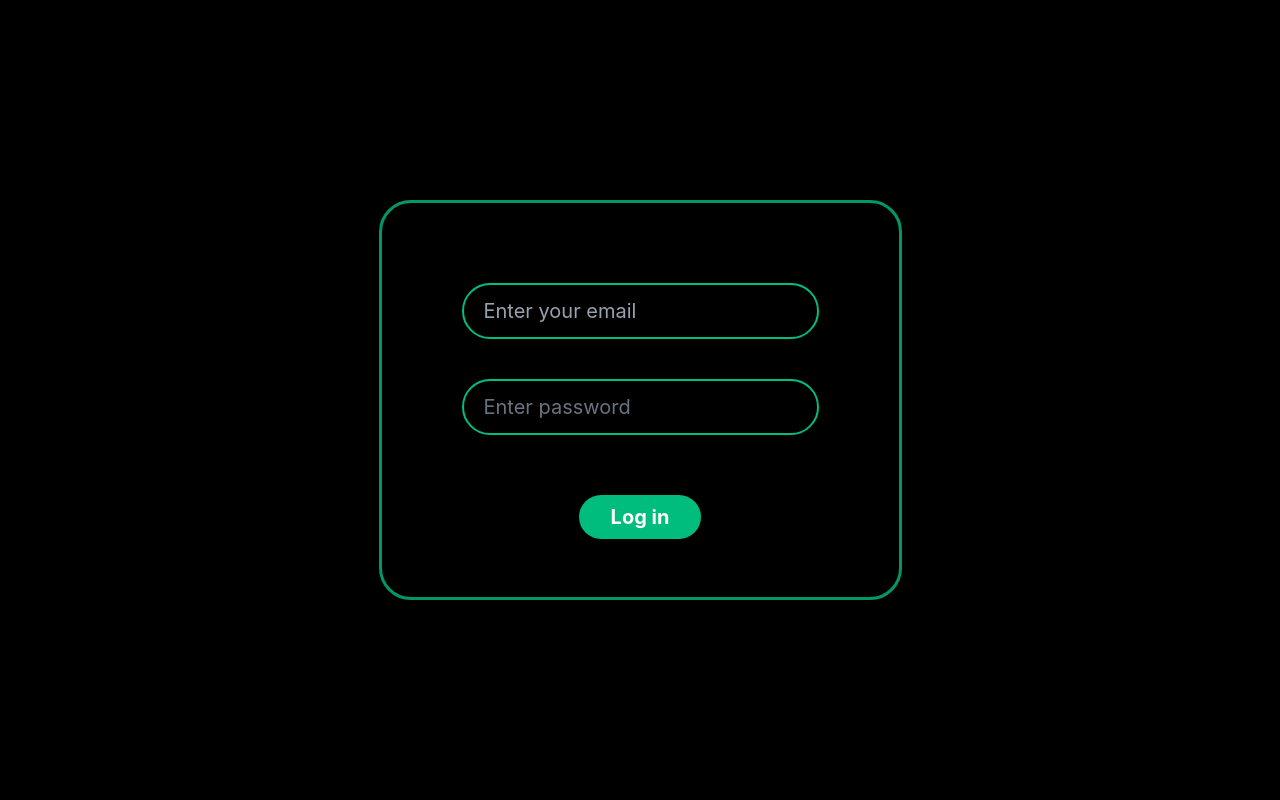
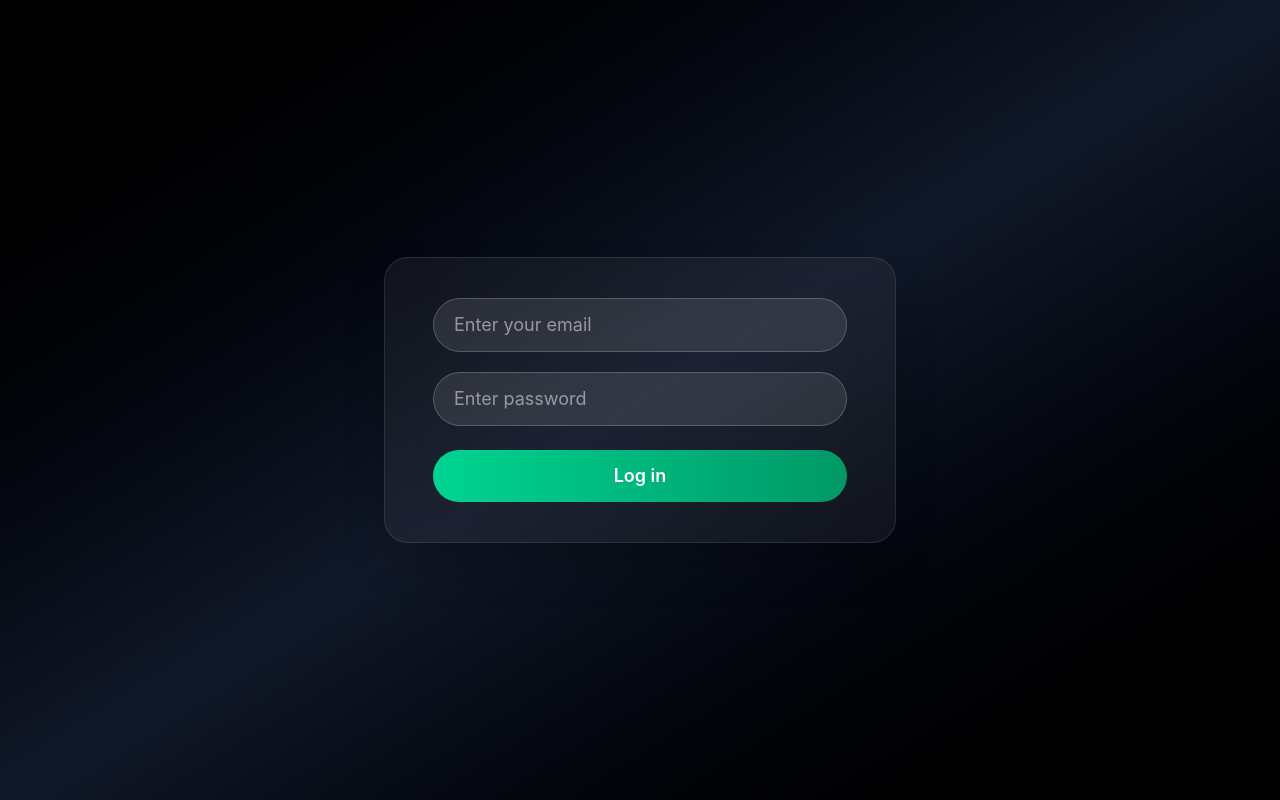
Before and after one commit to ankit-tiwari-0/Employee-Management-System, a React (Vite) app in the folder Employee-Management-System/: page / in a window 1280 px wide. Built offline with nearby package versions, Linux system fonts and the light colour scheme.

Commit message:
ready to deploy

```diff
--- a/Employee-Management-System/src/Component/Auth/Login.jsx
+++ b/Employee-Management-System/src/Component/Auth/Login.jsx
@@ -1,43 +1,72 @@
 import React, { useState } from 'react'
 
-const Login = ({handleLogin}) => {
+const Login = ({ handleLogin }) => {
 
   const [gmail, setgmail] = useState('')
   const [password, setpassword] = useState('')
 
   const submitHandler = (e) => {
     e.preventDefault()
-    handleLogin(gmail,password)
-    console.log('submit dale');
+    handleLogin(gmail, password)
     setgmail('')
     setpassword('')
+  }
 
-  }
   return (
-    <div className='flex h-screen w-full lg:w-screen items-center justify-center '>
-      <div className='border-3 rounded-4xl py-12 px-5 lg:p-20  lg:h-1/2  border-emerald-600  '>
-        <form onSubmit={(e) => {
-          submitHandler(e)
-        }}
+    <div className='flex h-screen w-full items-center justify-center
+    bg-linear-to-br from-black via-gray-900 to-black px-4'>
+
+      <div className='w-full max-w-sm sm:max-w-md md:max-w-lg
+      border border-white/10 rounded-3xl
+      py-10 px-6 sm:px-10 md:px-12
+      bg-white/5 backdrop-blur-xl shadow-2xl'>
+
+        <form onSubmit={submitHandler}
           className='flex flex-col items-center justify-center'>
 
-          <input value={gmail}
-            onChange={(e) => {
-              setgmail(e.target.value)
-            }}
-            required className='border-2 border-emerald-500 rounded-full bg-transparent outline-none text-xl py-3 px-5 placeholder:text-gray-400 active:scale-95 mb-5 '
-            type="email" placeholder='Enter your email' />
+          {/* Email */}
+          <input
+            value={gmail}
+            onChange={(e) => setgmail(e.target.value)}
+            required
+            className='w-full mb-5
+            bg-white/10 border border-white/20
+            rounded-full px-5 py-3 text-white text-base sm:text-lg
+            placeholder:text-white/50
+            focus:outline-none focus:ring-2 focus:ring-emerald-400
+            transition-all duration-300'
+            type="email"
+            placeholder='Enter your email'
+          />
+
+          {/* Password */}
           <input
             value={password}
-            onChange={(e) => {
-              setpassword(e.target.value)
-            }}
-            required className='border-2 border-emerald-500 rounded-full bg-transparent lg:mt-5 mt-15 outline-none text-xl py-3 px-5 placeholder:text-gray-500 active:scale-95   hover:bg-pink-200' type="password" placeholder='Enter password' />
-          <button className='border-none lg:mt-15 mt-30 bg-emerald-500 rounded-full  text-white outline-none font-bold text-xl py-2 px-8 cursor-pointer active:scale-50 hover:bg-pink-300 hover:text-pink-100 ' >Log in</button>
+            onChange={(e) => setpassword(e.target.value)}
+            required
+            className='w-full mb-6
+            bg-white/10 border border-white/20
+            rounded-full px-5 py-3 text-white text-base sm:text-lg
+            placeholder:text-white/50
+            focus:outline-none focus:ring-2 focus:ring-emerald-400
+            transition-all duration-300'
+            type="password"
+            placeholder='Enter password'
+          />
+
+          {/* Button */}
+          <button
+            className='w-full
+            bg-linear-to-r from-emerald-400 to-emerald-600
+            rounded-full text-white font-semibold
+            py-3 text-base sm:text-lg
+            hover:scale-105 hover:shadow-lg
+            transition-all duration-300 active:scale-95'>
+            Log in
+          </button>
+
         </form>
       </div>
-
-
     </div>
   )
 }
--- a/Employee-Management-System/src/Component/other/TaskList.jsx
+++ b/Employee-Management-System/src/Component/other/TaskList.jsx
@@ -7,9 +7,9 @@ const TaskList = ({data}) => {
        {/* New Task */}
        <div
        className='rounded-2xl w-[35%] py-6 px-9 active:scale-95
-       text-white shadow-xl hover:shadow-2xl hover:scale-105 transition-all duration-300 bg-white/10 backdrop-blur-lg border border-white/20'
+       text-white shadow-xl hover:shadow-2xl hover:scale-105 transition-all duration-300'
        style={{
-         background: "linear-gradient(135deg, #ef4444, #ec4899, #8b5cf6, #f97316, #eab308)"
+         background: "linear-gradient(135deg, #ef4444, #f97316, #eab308)"
        }}>
            <h2 className='text-4xl font-extrabold drop-shadow-lg'>
              {data.taskCount.newTask}
@@ -22,9 +22,9 @@ const TaskList = ({data}) => {
        {/* Completed */}
        <div
        className='rounded-2xl w-[35%] py-6 px-5 active:scale-95
-       text-white shadow-xl hover:shadow-2xl hover:scale-105 transition-all duration-300 bg-white/10 backdrop-blur-3xl border border-white/20'
+       text-white shadow-xl hover:shadow-2xl hover:scale-105 transition-all duration-300'
        style={{
-         background: "linear-gradient(135deg, #3b82f6, #06b6d4, #6366f1, #a855f7, #ec4899)"
+         background: "linear-gradient(135deg, #3b82f6, #6366f1, #a855f7)"
        }}>
            <h2 className='text-4xl font-extrabold drop-shadow-lg'>
              {data.taskCount.completed}
@@ -39,7 +39,7 @@ const TaskList = ({data}) => {
        className='rounded-2xl w-[35%] py-6 px-5 active:scale-95
        text-white shadow-xl hover:shadow-2xl hover:scale-105 transition-all duration-300'
        style={{
-         background: "linear-gradient(135deg, #22c55e, #84cc16, #10b981, #14b8a6, #06b6d4)"
+         background: "linear-gradient(135deg, #22c55e, #10b981, #06b6d4)"
        }}>
            <h2 className='text-4xl font-extrabold drop-shadow-lg'>
              {data.taskCount.active}
@@ -54,7 +54,7 @@ const TaskList = ({data}) => {
        className='rounded-2xl w-[35%] py-6 px-6 active:scale-95
        text-white shadow-xl hover:shadow-2xl hover:scale-105 transition-all duration-300'
        style={{
-         background: "linear-gradient(135deg, #facc15, #fb923c, #f87171, #ec4899, #8b5cf6)"
+         background: "linear-gradient(135deg, #facc15, #f87171, #ec4899)"
        }}>
            <h2 className='text-4xl font-extrabold drop-shadow-lg'>
              {data.taskCount.failed}
```
